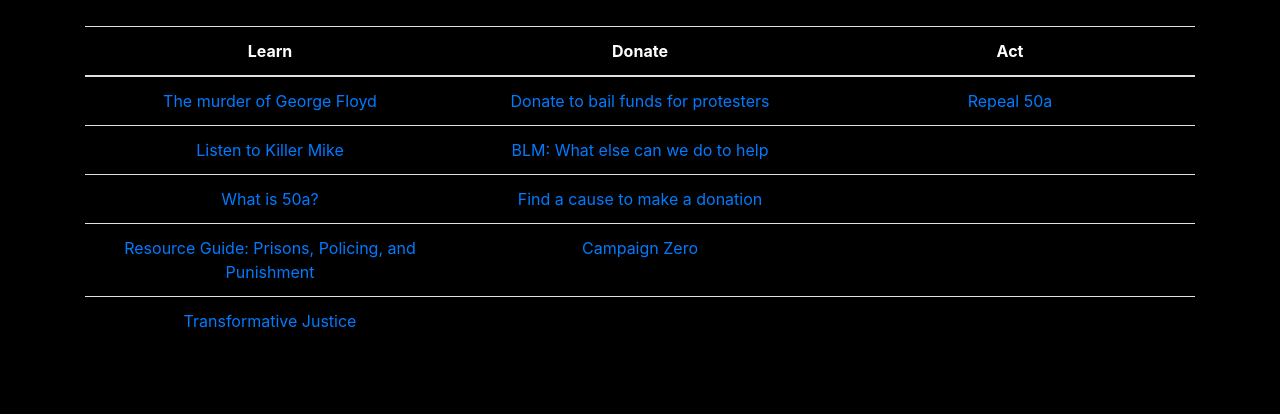
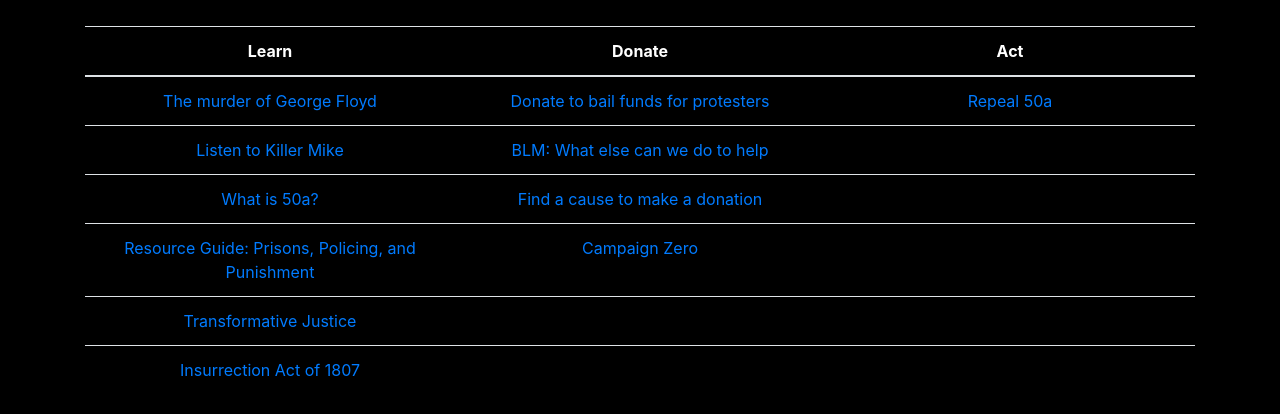
Before and after one commit to vaibhavkaul/vaibhavkaul.github.io, a plain HTML site: page index.html in a window 1280 px wide. Shown: the part 542-956 px from the top of the page. Drawn offline with nearby package versions, Linux system fonts and the light colour scheme.

Commit message:
another link

```diff
--- a/index.html
+++ b/index.html
@@ -144,6 +144,14 @@
 						<td></td>
 						<td></td>
 					</tr>
+					<tr>
+						<td>
+							<a href="https://en.wikipedia.org/wiki/Insurrection_Act_of_1807"
+								target="_blank">Insurrection Act of 1807</a>
+						</td>
+						<td></td>
+						<td></td>
+					</tr>
 				</tbody>
 			</table>
 			<br />
```
